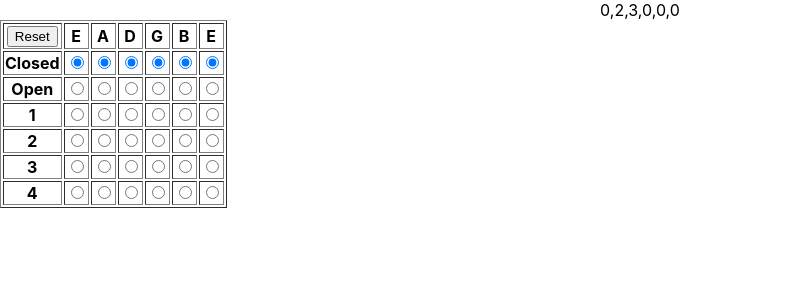
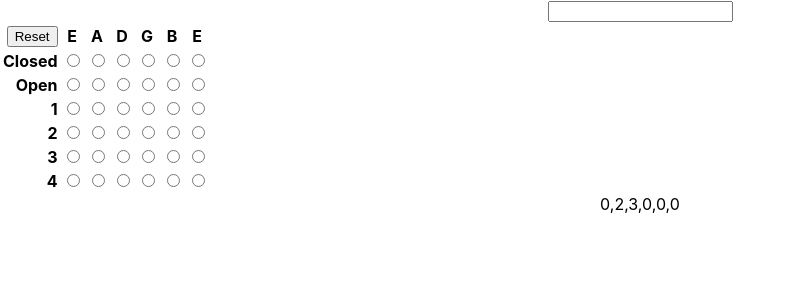
Before and after one commit to BenMcLean/Chord2Arpeggio, a React (Vite) app: page / in a window 1280 px wide. Shown: the top 300 px of the page, without its empty margins (0-796 px from the left). Built offline with nearby package versions, Linux system fonts and the light colour scheme.

Commit message:
using a component

```diff
--- a/index.html
+++ b/index.html
@@ -4,13 +4,13 @@
     <meta charset="UTF-8" />
     <link rel="icon" type="image/svg+xml" href="/src/favicon.svg" />
     <meta name="viewport" content="width=device-width, initial-scale=1.0" />
-    <title>Vite App</title>
+    <title>Chord2Arpeggio</title>
   </head>
   <body>
-    <div id="root"></div>
+    <div id="root">
       <div id="shape">
         <form>
-        <table border="1">
+          <table>
             <tr>
               <th><input type="reset"/></th>
               <th>E</th>
@@ -72,5 +72,6 @@
         </form>
       </div>
       <script type="module" src="/src/main.tsx"></script>
+    </div>
   </body>
 </html>
--- a/src/App.tsx
+++ b/src/App.tsx
@@ -1,54 +1,12 @@
-import { useState } from 'react'
-import logo from './logo.svg'
 import './App.css'
-import chordfingers from './../chord-fingers.json'
+import {Chord2Arpeggio} from "./Chord2Arpeggio"
 
 function App() {
-  const [count, setCount] = useState(0)
   return (
-    <div className="App">
-      {
-      chordfingers.filter(x => x["CHORD_ROOT"] == "E" && x["CHORD_TYPE"] == "m")[0]["FINGER_POSITIONS"]
-      }
+    <div className="App" >
+      <Chord2Arpeggio/>
     </div>
     )
-/*
-  return (
-    <div className="App">
-      <header className="App-header">
-        <img src={logo} className="App-logo" alt="logo" />
-        <p>Hello Vite + React!</p>
-        <p>
-          <button type="button" onClick={() => setCount((count) => count + 1)}>
-            count is: {count}
-          </button>
-        </p>
-        <p>
-          Edit <code>App.tsx</code> and save to test HMR updates.
-        </p>
-        <p>
-          <a
-            className="App-link"
-            href="https://reactjs.org"
-            target="_blank"
-            rel="noopener noreferrer"
-          >
-            Learn React
-          </a>
-          {' | '}
-          <a
-            className="App-link"
-            href="https://vitejs.dev/guide/features.html"
-            target="_blank"
-            rel="noopener noreferrer"
-          >
-            Vite Docs
-          </a>
-        </p>
-      </header>
-    </div>
-  )
-  */
 }
 
 export default App
--- /dev/null
+++ b/src/Chord2Arpeggio.tsx
@@ -0,0 +1,54 @@
+import * as React from "react";
+import chordfingers from './../chord-fingers.json'
+
+type State = {
+    text: string;
+  };
+export class Chord2Arpeggio extends React.Component<{}, State> {
+        state = {
+            text: "",
+        };
+
+    // typing on RIGHT hand side of =
+    onChange = (e: React.FormEvent<HTMLInputElement>): void => {
+        this.setState({ text: e.currentTarget.value });
+    };
+    render() { return (
+            <div>
+                <div>
+                    <input type="text" value={this.state.text} onChange={this.onChange} />
+                </div>
+                  <div id="shape">
+                  <form>
+                    <table>
+                      <tr>
+                        <th style={{textAlign:"right"}}><input type="reset"/></th>
+                        <th scope="col">E</th>
+                        <th scope="col">A</th>
+                        <th scope="col">D</th>
+                        <th scope="col">G</th>
+                        <th scope="col">B</th>
+                        <th scope="col">E</th>
+                      </tr>
+                      {frets.map(fret => { return (
+                        <tr>
+                            <th scope="row" style={{textAlign:"right"}}>{fret}</th>
+                            {stringNumbers.map(stringNumber => {
+                                return (<td><input type="radio" id="{fret}{stringNumber}" name="string{stringNumber}" value="{fret}{stringNumber}"/></td>)
+                                })}
+                        </tr>)
+                        })}
+                    </table>
+                  </form>
+                </div>
+                <div>
+                {
+                chordfingers.filter(x => x["CHORD_ROOT"] == "E" && x["CHORD_TYPE"] == "m")[0]["FINGER_POSITIONS"]
+                }
+                </div>
+                </div>
+        )};
+}
+const frets=["Closed","Open","1","2","3","4"];
+const stringNumbers=[1,2,3,4,5,6];
+export default Chord2Arpeggio;
```
Lines whose indentation alone changed are shown as unchanged.
